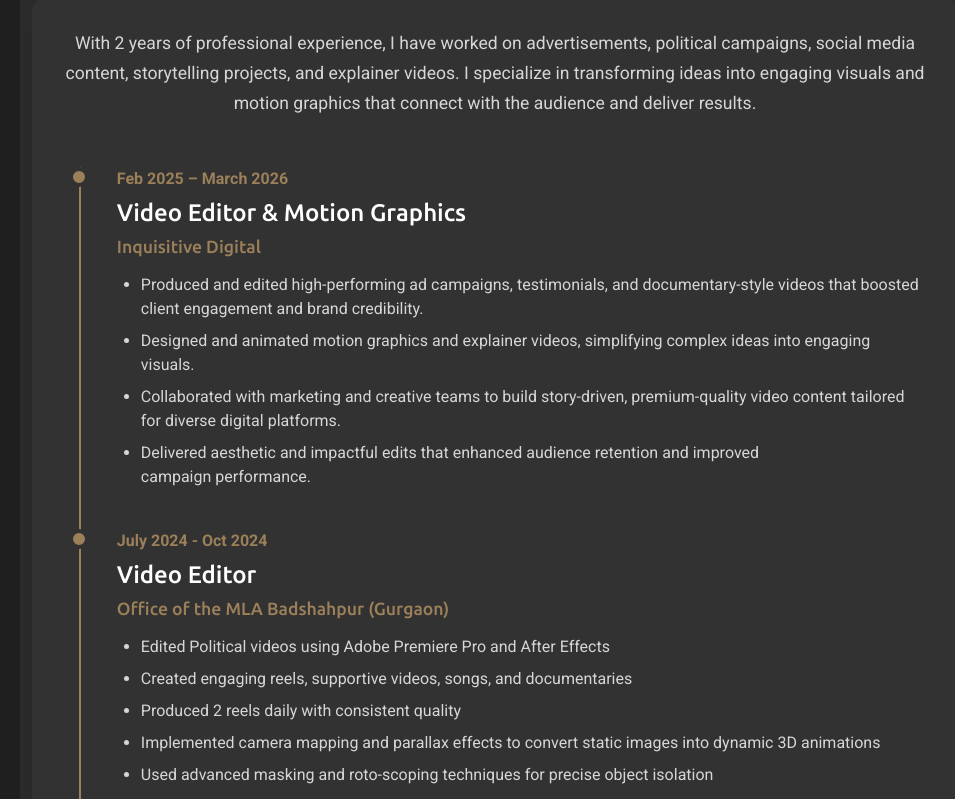
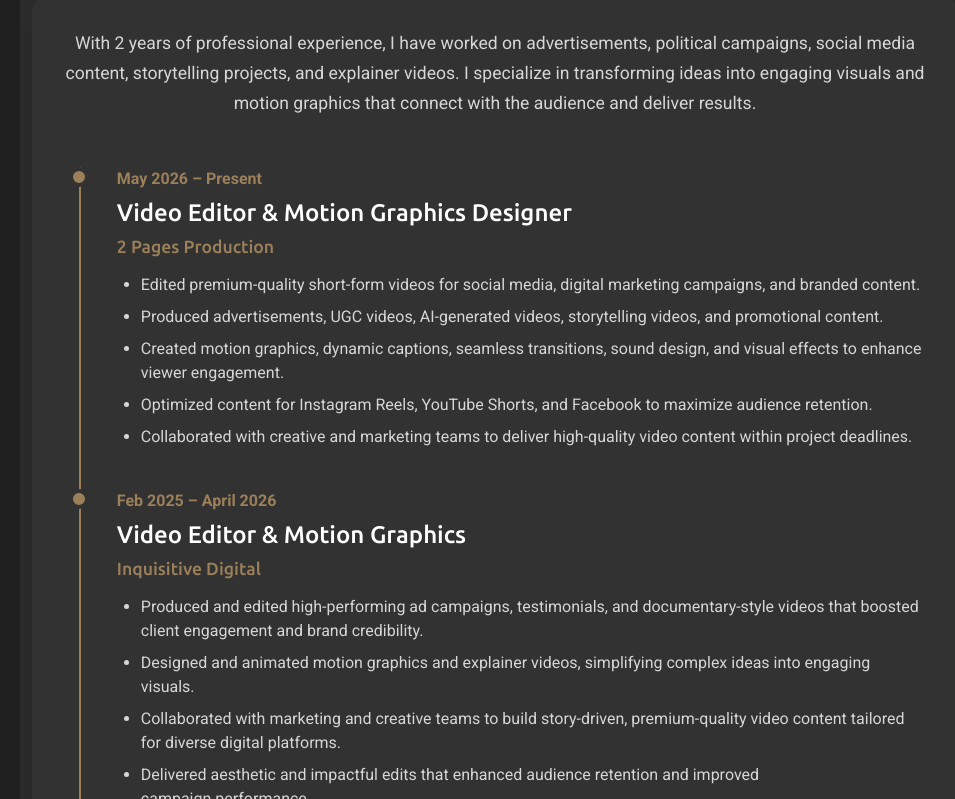
Before and after one commit to techidrohit-bot/rohit_kumar_video_editor_portfolio, a website: page index.html in a window 1280 px wide. Shown: the part 2001-2800 px from the top of the page, without its empty margins (310-1265 px from the left). Drawn offline with nearby package versions, Linux system fonts and the light colour scheme; no server answers.

Commit message:
Replace old resume with new resume and sync experience timeline

```diff
--- a/index.html
+++ b/index.html
@@ -378,7 +378,7 @@
               </div>
 
               <div class="cta-section">
-                <a href="https://drive.google.com/drive/folders/1IumA0gnAgOB6-SpY-6JMV62z9mzEyqUe?usp=drive_link"
+                <a href="assets/pdf/rohit_kumar_resume.pdf" download="Rohit_Kumar_Resume.pdf" target="_blank"
                   class="btn btn-primary">
                   <i class="bi bi-download"></i>
                   Download Resume
@@ -419,8 +419,33 @@
               </div>
 
               <div class="timeline">
+                <div class="timeline-item" data-aos="fade-up" data-aos-delay="100">
+                  <div class="timeline-date">May 2026 – Present</div>
+                  <div class="timeline-content">
+                    <h3>Video Editor & Motion Graphics Designer</h3>
+                    <h4>2 Pages Production</h4>
+                    <ul>
+                      <li>
+                        Edited premium-quality short-form videos for social media, digital marketing campaigns, and branded content.
+                      </li>
+                      <li>
+                        Produced advertisements, UGC videos, AI-generated videos, storytelling videos, and promotional content.
+                      </li>
+                      <li>
+                        Created motion graphics, dynamic captions, seamless transitions, sound design, and visual effects to enhance viewer engagement.
+                      </li>
+                      <li>
+                        Optimized content for Instagram Reels, YouTube Shorts, and Facebook to maximize audience retention.
+                      </li>
+                      <li>
+                        Collaborated with creative and marketing teams to deliver high-quality video content within project deadlines.
+                      </li>
+                    </ul>
+                  </div>
+                </div>
+
                 <div class="timeline-item" data-aos="fade-up" data-aos-delay="150">
-                  <div class="timeline-date">Feb 2025 – March 2026</div>
+                  <div class="timeline-date">Feb 2025 – April 2026</div>
                   <div class="timeline-content">
                     <h3>Video Editor & Motion Graphics</h3>
                     <h4>Inquisitive Digital</h4>
```
Also changed, not shown: vercel.json, 2 other files.
